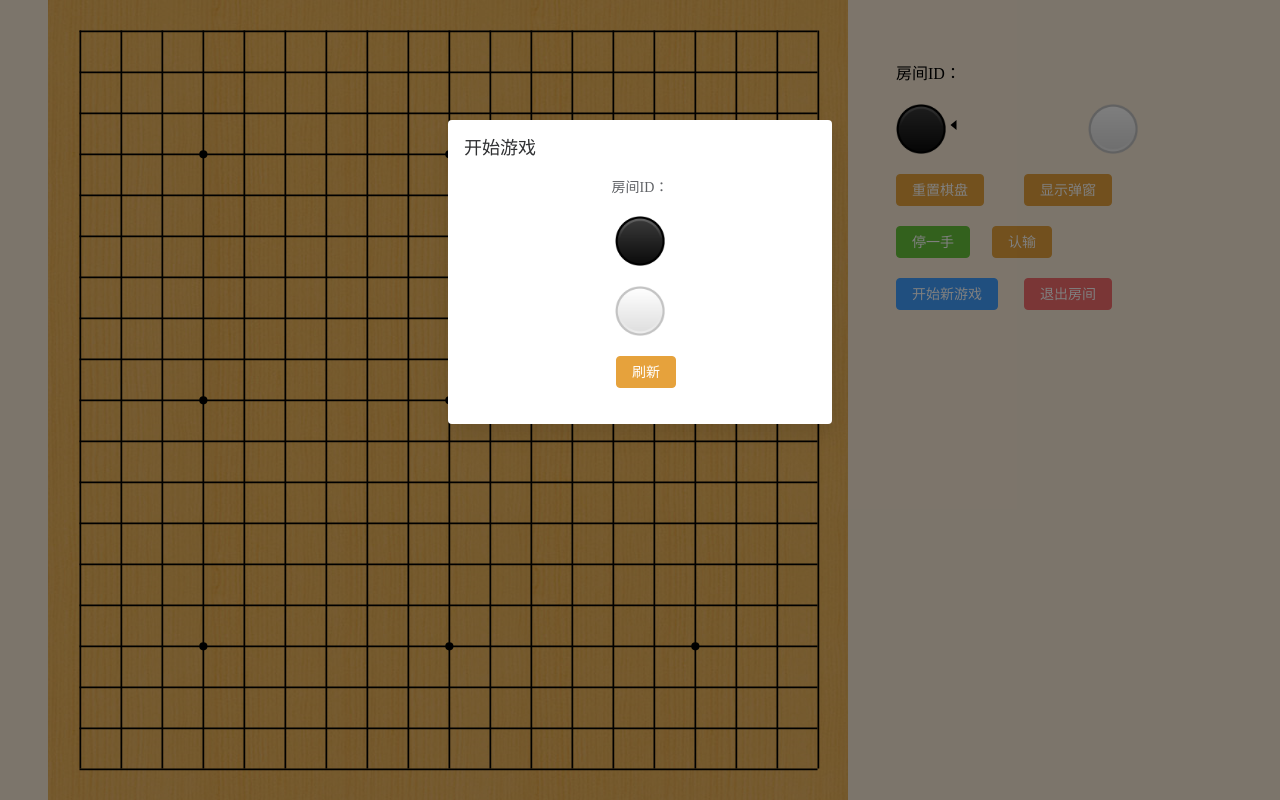
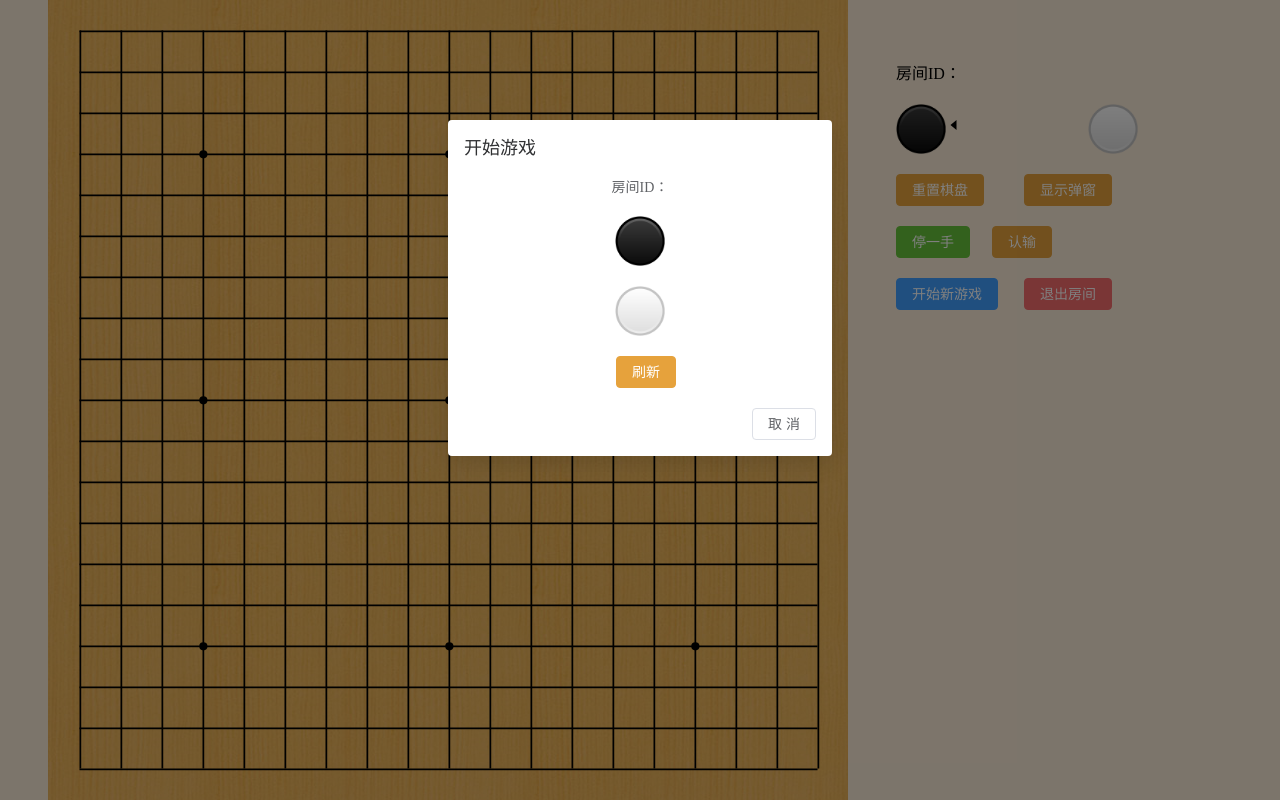
Before and after one commit to Liu-Steve/go-platform-ui, a Vue app: page /#/game in a window 1280 px wide. Built offline with nearby package versions, Linux system fonts and the light colour scheme.

Commit message:
fix 退出

```diff
--- a/src/views/ShudanView.vue
+++ b/src/views/ShudanView.vue
@@ -90,7 +90,7 @@
                 </el-row>
             </div>
             <div slot="footer" class="dialog-footer" style="text-align: right;">
-                <!-- <el-button @click="showDialog = false">取 消</el-button> -->
+                <el-button @click="exitRoom">取 消</el-button>
                 <el-button type="primary" @click="createGame" v-show="isOwner">确 定</el-button>
             </div>
         </el-dialog>
@@ -240,6 +240,7 @@ export default {
             post("/api/chessBoard/" + localStorage.getItem("userid") + "/" + localStorage.getItem("roomid"),
                 { whitePlayerId: this.whitePlayer.id, blackPlayerId: this.blackPlayer.id, boardSize: 19, timeToDrop: 60 },
                 () => { });
+            this.showDialog = false;
         }
     },
 
@@ -268,7 +269,7 @@ export default {
         //窗口尺寸改变
         window.onresize = () => {
             return (() => {
-                this.$router.go(0);
+                // this.$router.go(0);
             })();
         };
     },
```
